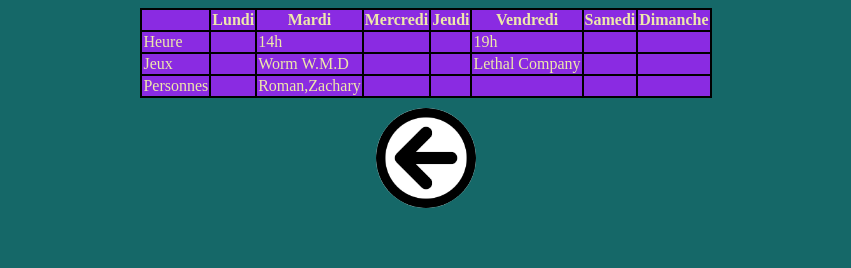
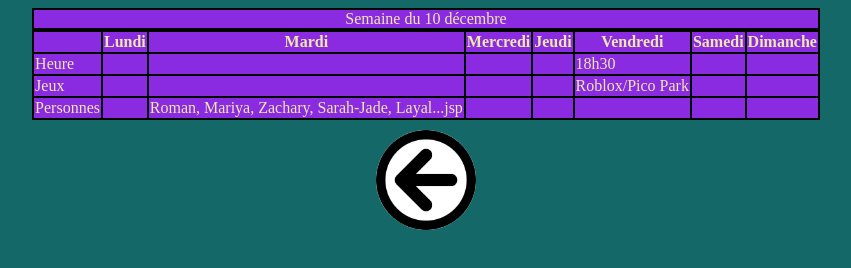
Before and after one commit to DemonKingZac/DemonKingZac.github.io, a plain HTML site: page horaire.html in a window 1280 px wide. Shown: the whole page, without its empty margins (214-1065 px from the left). Drawn offline with Linux system fonts and the light colour scheme.

Commit message:
horaire 10 décembre

```diff
--- a/horaire.html
+++ b/horaire.html
@@ -7,6 +7,7 @@
 
 <body>
     <table id="trois">
+        <caption>Semaine du 10 décembre</caption>
         <tr>
             <th class="di"></th>
             <th class="di">Lundi</th>
@@ -20,26 +21,26 @@
         <tr>
             <td class="di">Heure</td>
             <td class="di"></td>
-            <td class="di">14h</td>
             <td class="di"></td>
             <td class="di"></td>
-            <td class="di">19h</td>
+            <td class="di"></td>
+            <td class="di">18h30</td>
             <td class="di"></td>
             <td class="di"></td>
         </tr>
         <tr>
             <td class="di">Jeux</td>
             <td class="di"><a href="jeux.html#deux" class="x"></a></td>
-            <td class="di"><a href="jeux.html#deux" class="x">Worm W.M.D</a></td>
             <td class="di"><a href="jeux.html#deux" class="x"></a></td>
             <td class="di"><a href="jeux.html#deux" class="x"></a></td>
-            <td class="di"><a href="jeux.html#deux" class="x">Lethal Company</a></td>
+            <td class="di"><a href="jeux.html#deux" class="x"></a></td>
+            <td class="di"><a href="jeux.html#deux" class="x">Roblox/Pico Park</a></td>
             <td class="di"><a href="jeux.html#deux" class="x"></a></td>
             <td class="di"><a href="jeux.html#deux" class="x"></a></td>
         </tr>
         <td class="di">Personnes</td>
             <td class="di"></td>
-            <td class="di">Roman,Zachary</td>
+            <td class="di">Roman, Mariya, Zachary, Sarah-Jade, Layal...jsp</td>
             <td class="di"></td>
             <td class="di"></td>
             <td class="di"></td>
--- a/style.css
+++ b/style.css
@@ -182,3 +182,9 @@ th.tdenemy{
 ol{
     width: 250px;
 }
+caption{
+    border: black 2px solid;
+    border-collapse: collapse;
+    background-color: blueviolet;
+    color: palegoldenrod;
+}
```
